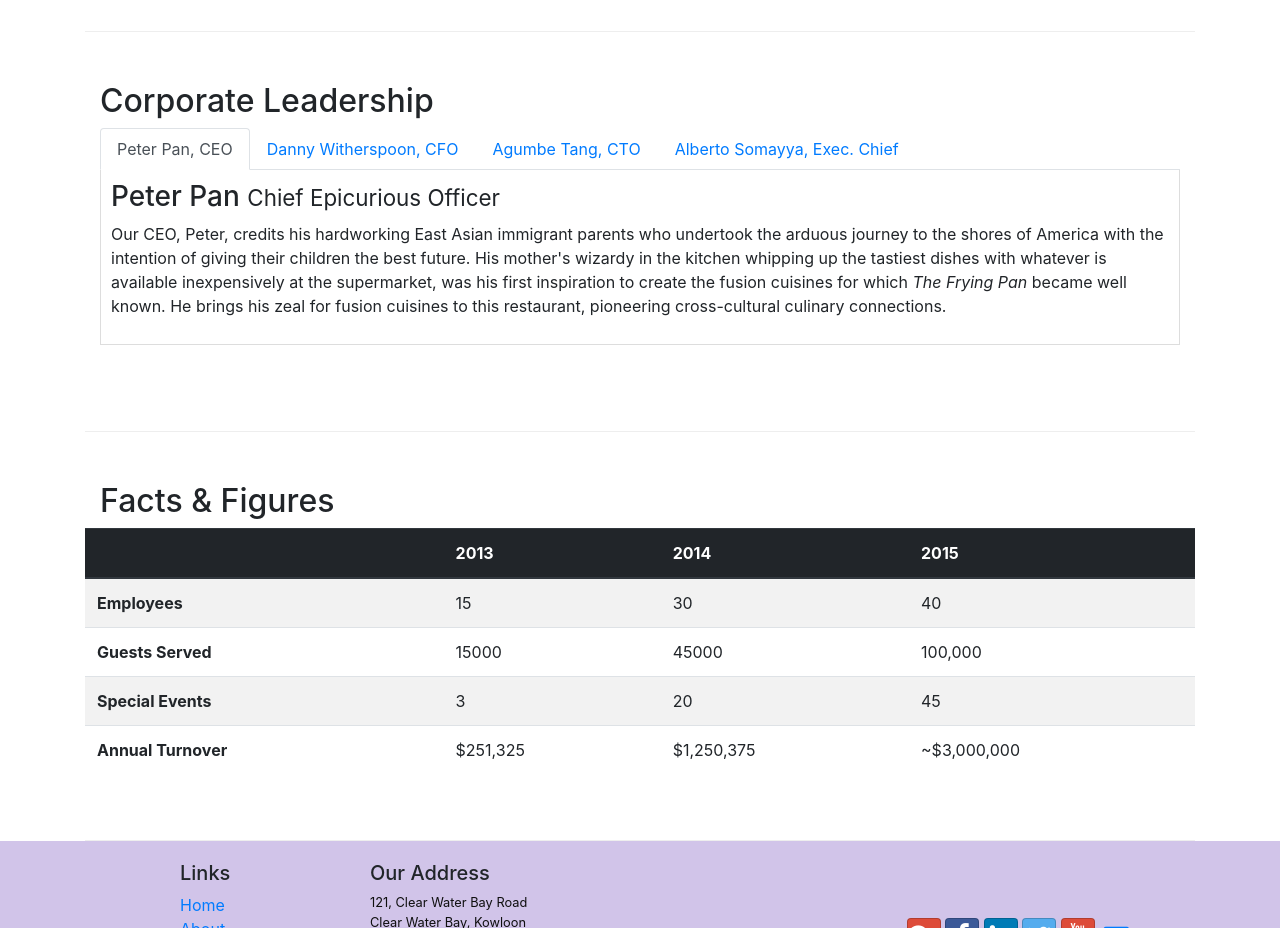
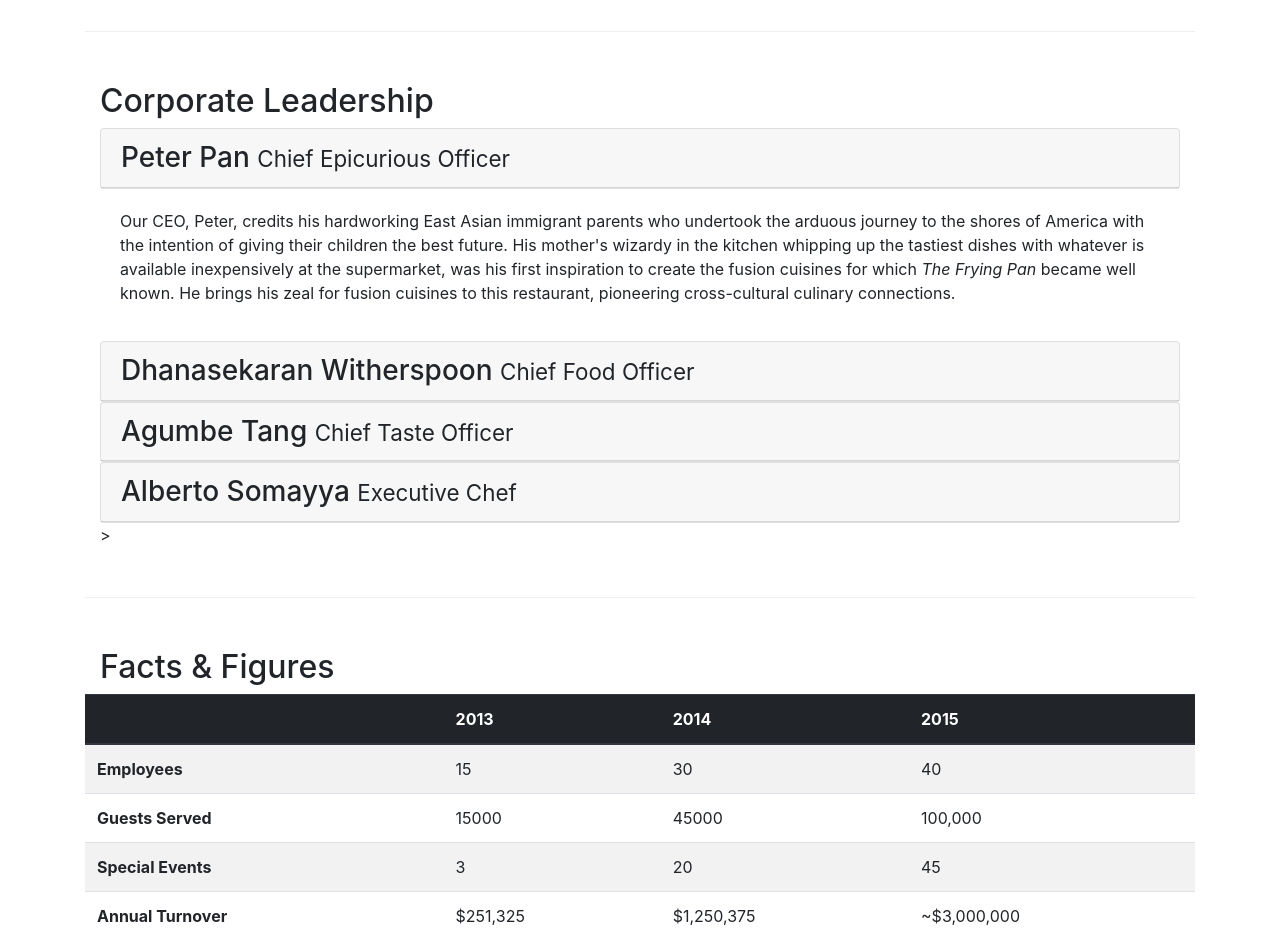
Before and after one commit to sohamns/conFusion, a website: page aboutus.html in a window 1280 px wide. Shown: the part 1040-1968 px from the top of the page. Drawn offline with nearby package versions, Linux system fonts and the light colour scheme.

Commit message:
accordion

```diff
--- a/aboutus.html
+++ b/aboutus.html
@@ -107,40 +107,52 @@
         <div class="row row-content">
             <div class="col-12 col-sm-12">
                 <h2>Corporate Leadership</h2>
-                <ul class="nav nav-tabs">
-                    <li class="nav-item">
-                        <a class="nav-link active" href="#peter" role="tab" data-toggle="tab">Peter Pan, CEO</a>
-                    </li>
-                    <li class="nav-item">
-                        <a class="nav-link" href="#danny" role="tab" data-toggle="tab">Danny Witherspoon, CFO</a>
-                    </li>
-                    <li class="nav-item">
-                        <a class="nav-link" href="#agumbe" role="tab" data-toggle="tab">Agumbe Tang, CTO</a>
-                    </li>
-                    <li class="nav-item">
-                        <a class="nav-link" href="#alberto" role="tab" data-toggle="tab">Alberto Somayya, Exec. Chief</a>
-                    </li>
-                </ul>
-                <div class="tab-content">
-                    <div class="tab-pane fade show active" role="tabpanel" id="peter">
-                        <h3>Peter Pan <small>Chief Epicurious Officer</small></h3>
-                        <p class="d-none d-sm-block">Our CEO, Peter, credits his hardworking East Asian immigrant parents who undertook the arduous journey to the shores of America with the intention of giving their children the best future. His mother's wizardy in the kitchen whipping up the tastiest dishes with whatever is available inexpensively at the supermarket, was his first inspiration to create the fusion cuisines for which <em>The Frying Pan</em> became well known. He brings his zeal for fusion cuisines to this restaurant, pioneering cross-cultural culinary connections.</p>
+
+                <div id="accordion">
+                    <div class="card">
+                        <div class="card-header" role="tab" id="peterhead">
+                            <h3 class="mb-0"><a data-toggle="collapse" data-target="#peter"> Peter Pan <small>Chief Epicurious Officer</small></a></h3>
+                        </div>
+                    </div>
+                    <div class="collapse show" data-parent="#accordion" id="peter">
+                        <div class="card-body">
+                            <p class="d-none d-sm-block">Our CEO, Peter, credits his hardworking East Asian immigrant parents who undertook the arduous journey to the shores of America with the intention of giving their children the best future. His mother's wizardy in the kitchen whipping up the tastiest dishes with whatever is available inexpensively at the supermarket, was his first inspiration to create the fusion cuisines for which <em>The Frying Pan</em> became well known. He brings his zeal for fusion cuisines to this restaurant, pioneering cross-cultural culinary connections.</p>
+                        </div>
                     </div>
 
-                    <div role="tabpanel" class="tab-pane fade" id="danny">
-                        <h3>Dhanasekaran Witherspoon <small>Chief Food Officer</small></h3>
-                        <p class="d-none d-sm-block">Our CFO, Danny, as he is affectionately referred to by his colleagues, comes from a long established family tradition in farming and produce. His experiences growing up on a farm in the Australian outback gave him great appreciation for varieties of food sources. As he puts it in his own words, <em>Everything that runs, wins, and everything that stays, pays!</em></p>
+                    <div class="card">
+                        <div class="card-header" role="tab" id="dannyhead">
+                            <h3 class="mb-0"><a data-toggle="collapse" data-target="#danny"> Dhanasekaran Witherspoon <small>Chief Food Officer</small></a></h3>
+                        </div>
+                    </div>
+                    <div class="collapse" data-parent="#accordion" id="danny">
+                        <div class="card-body">
+                            <p class="d-none d-sm-block">Our CFO, Danny, as he is affectionately referred to by his colleagues, comes from a long established family tradition in farming and produce. His experiences growing up on a farm in the Australian outback gave him great appreciation for varieties of food sources. As he puts it in his own words, <em>Everything that runs, wins, and everything that stays, pays!</em></p>
+                        </div>
                     </div>
 
-                    <div role="tabpanel" class="tab-pane fade" id="agumbe">
-                        <h3>Agumbe Tang <small>Chief Taste Officer</small></h3>
-                        <p class="d-none d-sm-block">Blessed with the most discerning gustatory sense, Agumbe, our CTO, personally ensures that every dish that we serve meets his exacting tastes. Our chefs dread the tongue lashing that ensues if their dish does not meet his exacting standards. He lives by his motto, <em>You click only if you survive my lick.</em></p>
+                    <div class="card">
+                        <div class="card-header" role="tab" id="agumbehead">
+                            <h3 class="mb-0"><a data-toggle="collapse" data-target="#agumbe"> Agumbe Tang <small>Chief Taste Officer</small></a></h3>
+                        </div>
+                    </div>
+                    <div class="collapse" data-parent="#accordion" id="agumbe">
+                        <div class="card-body">
+                            <p class="d-none d-sm-block">Blessed with the most discerning gustatory sense, Agumbe, our CTO, personally ensures that every dish that we serve meets his exacting tastes. Our chefs dread the tongue lashing that ensues if their dish does not meet his exacting standards. He lives by his motto, <em>You click only if you survive my lick.</em></p>
+                        </div>
                     </div>
 
-                    <div role="tabpanel" class="tab-pane fade" id="alberto">
-                        <h3>Alberto Somayya <small>Executive Chef</small></h3>
-                        <p class="d-none d-sm-block">Award winning three-star Michelin chef with wide International experience having worked closely with whos-who in the culinary world, he specializes in creating mouthwatering Indo-Italian fusion experiences. He says, <em>Put together the cuisines from the two craziest cultures, and you get a winning hit! Amma Mia!</em></p>
+                    <div class="card">
+                        <div class="card-header" role="tab" id="albertohead">
+                            <h3 class="mb-0"><a data-toggle="collapse" data-target="#alberto"> Alberto Somayya <small>Executive Chef</small></a></h3>
+                        </div>
                     </div>
+                    <div class="collapse" data-parent="#accordion" id="alberto">
+                        <div class="card-body">
+                            <p class="d-none d-sm-block">Award winning three-star Michelin chef with wide International experience having worked closely with whos-who in the culinary world, he specializes in creating mouthwatering Indo-Italian fusion experiences. He says, <em>Put together the cuisines from the two craziest cultures, and you get a winning hit! Amma Mia!</em></p>
+                        </div>
+                    </div>
+                    >
                 </div>
             </div>
        </div>
```
